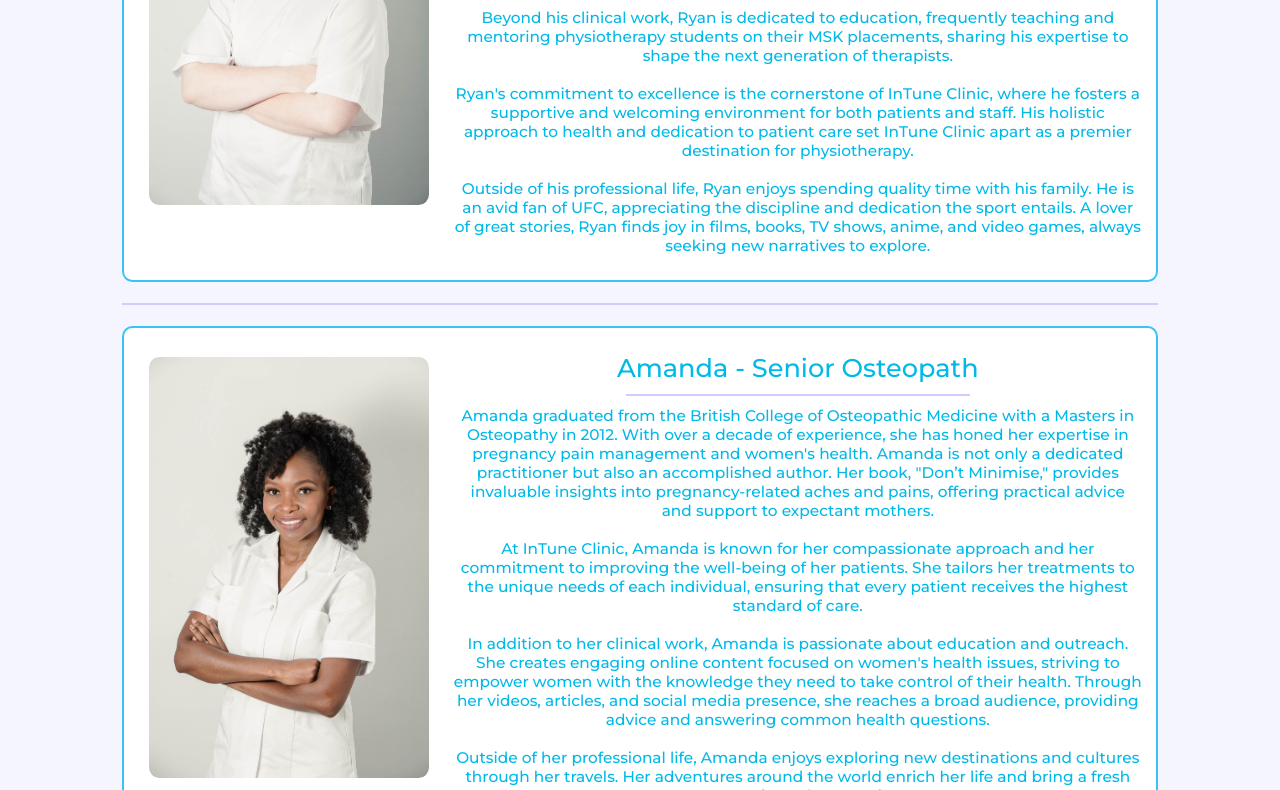
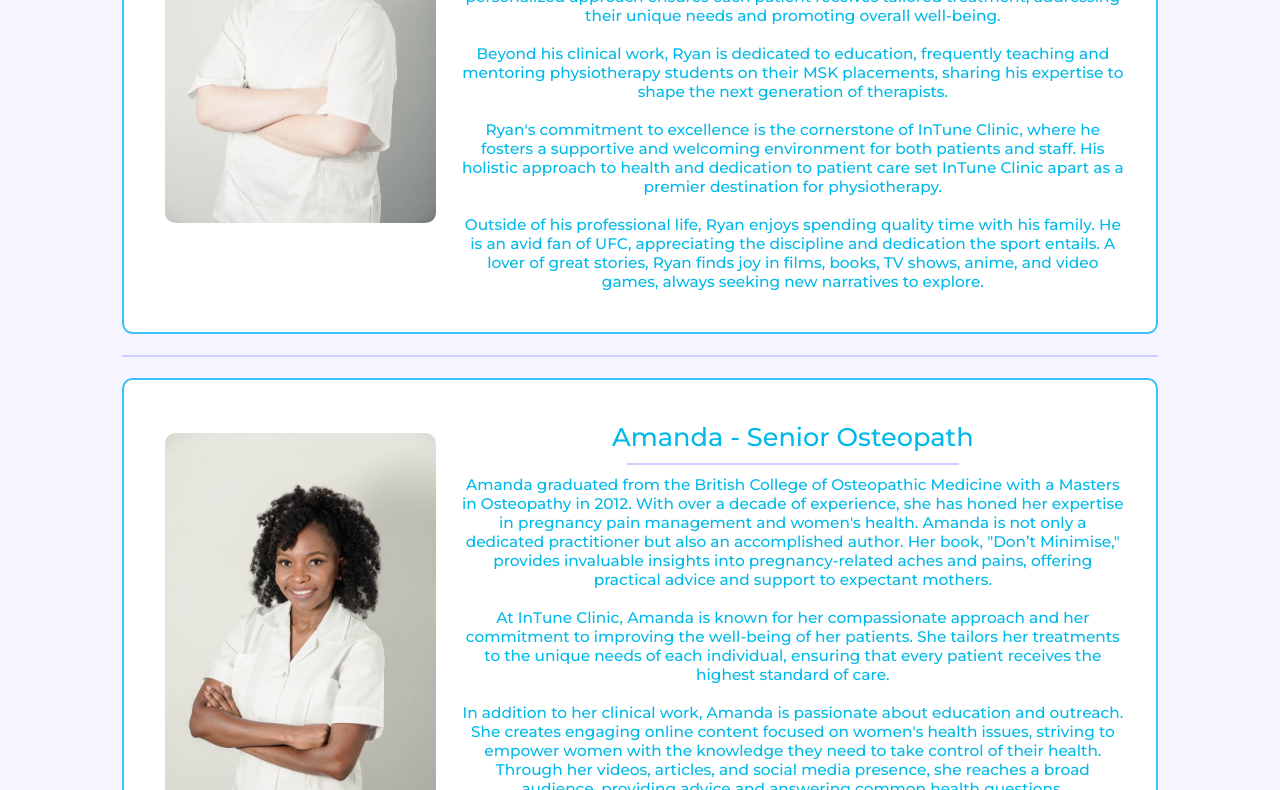
Before and after one commit to Devilswrathed/InTuneClinic, a plain HTML site: page about.html in a window 1280 px wide. Shown: the part 800-1590 px from the top of the page. Drawn offline with Linux system fonts and the light colour scheme.

Commit message:
updates to bugs

```diff
--- a/inc/styles.css
+++ b/inc/styles.css
@@ -116,7 +116,7 @@ main {
         grid-template-columns: 30% 70%;
         gap: .5em;
         height: auto;
-        padding: 1.2em;
+        padding: 2em;
         background-color: #ffffff;
         border: 2px #3CC2FB solid;
         border-radius: .5em;
```
